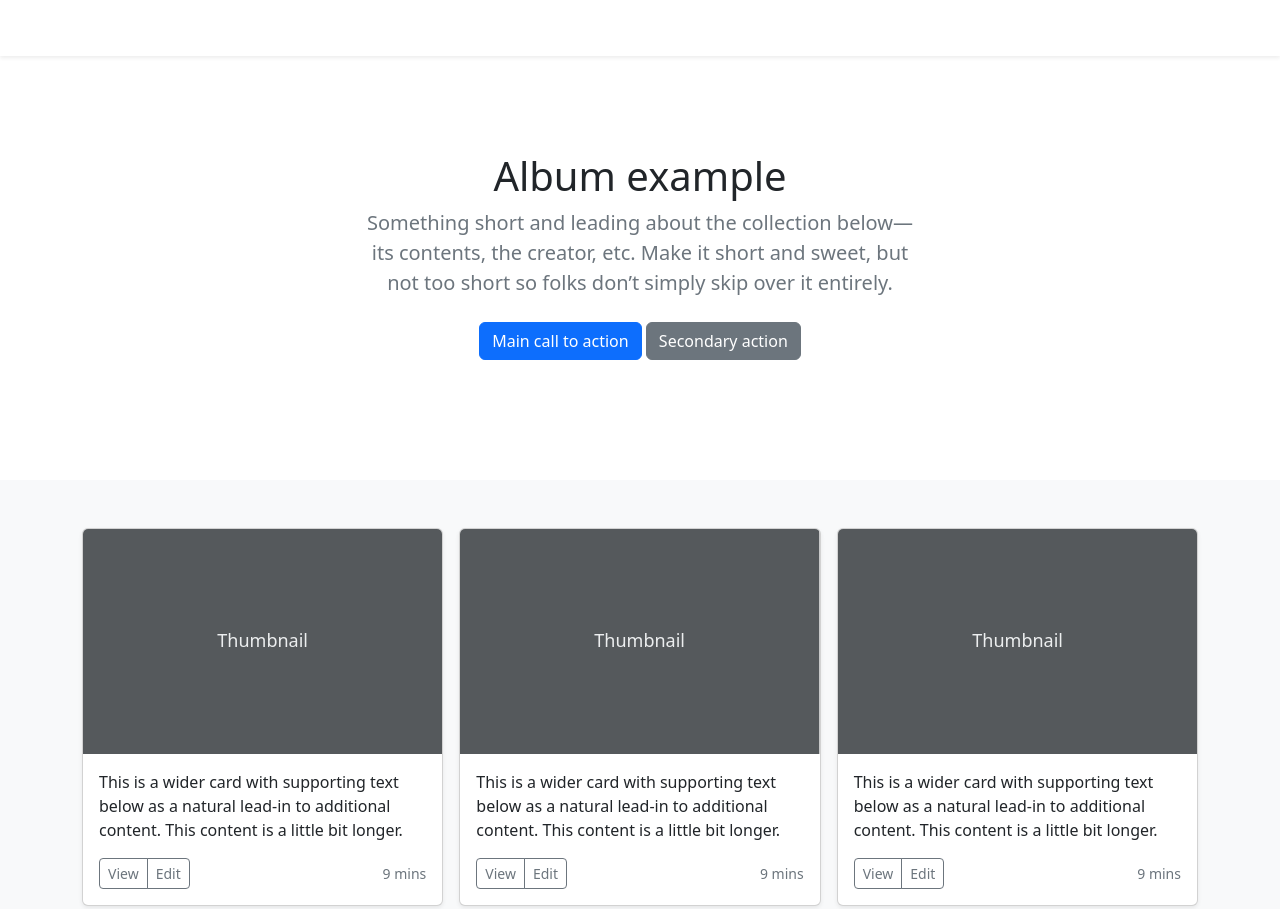
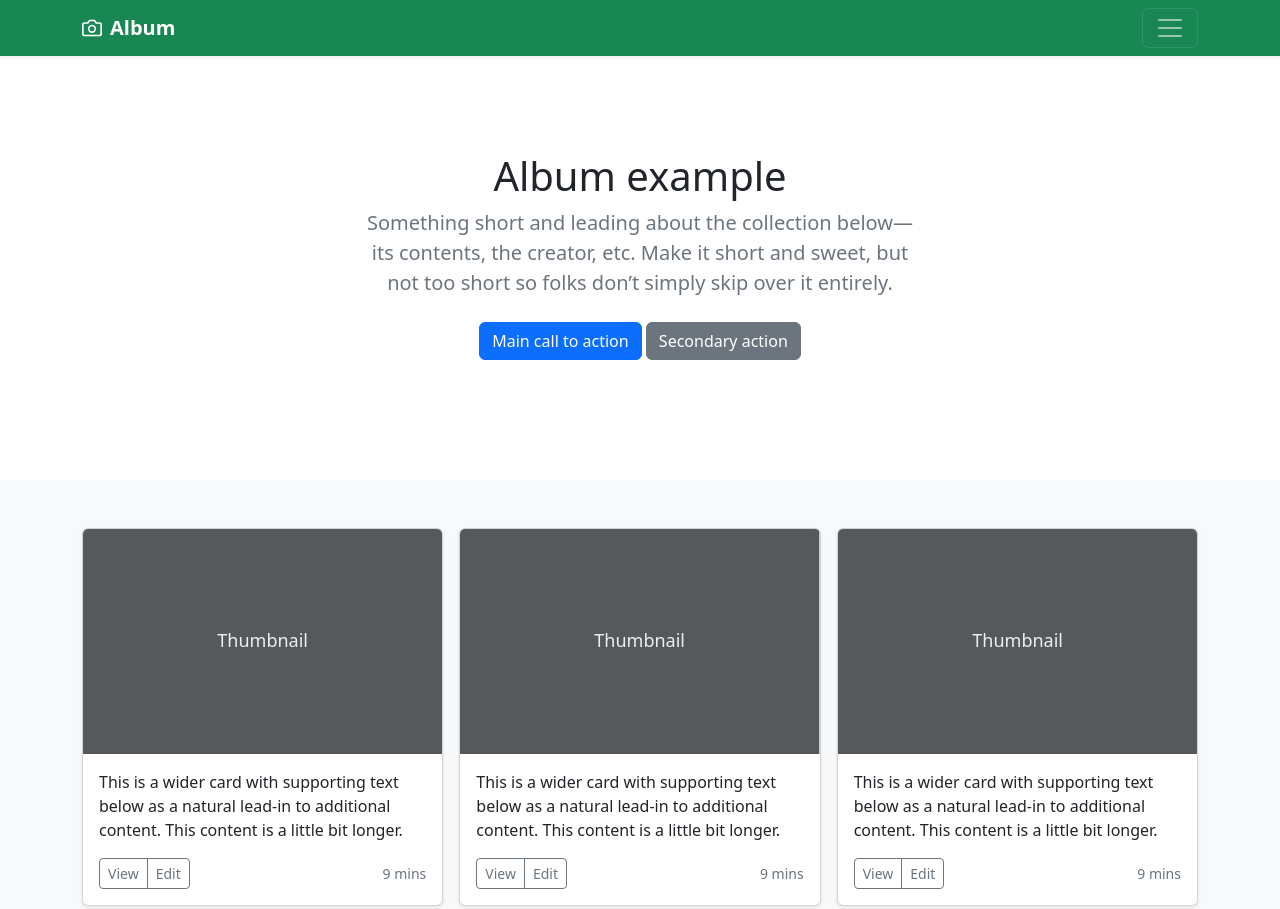
Before and after one commit to sayyadarbaj07/demo, a plain HTML site: page index.html in a window 1280 px wide. Shown: the top 909 px of the page. Drawn offline with nearby package versions, Linux system fonts and the light colour scheme.

Commit message:
initial commit

```diff
--- a/index.html
+++ b/index.html
@@ -96,7 +96,7 @@
                 </div>
             </div>
         </div>
-        <div class="navbar navbar-dark  bg-denger navbar-dark shadow-sm">
+        <div class="navbar navbar-dark  bg-success navbar-dark shadow-sm">
             <div class="container">
                 <a href="#" class="navbar-brand d-flex align-items-center">
                     <svg xmlns="http://www.w3.org/2000/svg" width="20" height="20" fill="none" stroke="currentColor"
```
